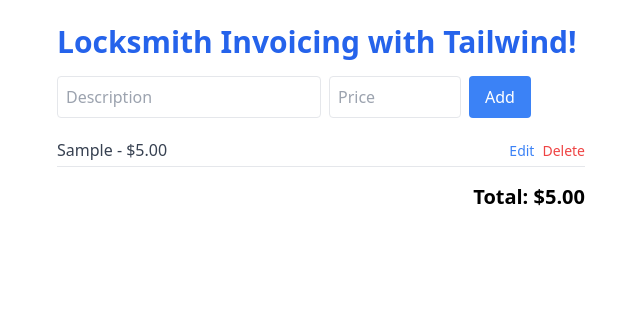
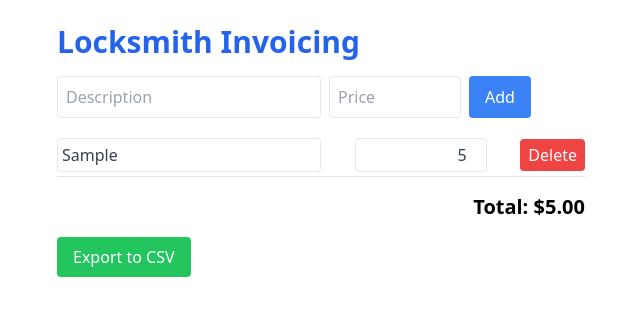
Before and after one commit to RussBeechly/locksmith-invoicing, a Next.js app: page / in a window 1280 px wide. Both pictures are taken after typing "Sample", "5" into the empty fields and a click on the button "Add". Shown: the top 316 px of the page, without its empty margins (319-959 px from the left). Built offline with nearby package versions, Linux system fonts and the light colour scheme.

Commit message:
Update index.tsx

```diff
--- a/pages/index.tsx
+++ b/pages/index.tsx
@@ -1,9 +1,7 @@
 "use client";
-
 import { useState, useEffect } from "react";
 
 type Item = {
-  id: number;
   desc: string;
   price: number;
 };
@@ -12,9 +10,8 @@
   const [items, setItems] = useState<Item[]>([]);
   const [desc, setDesc] = useState("");
   const [price, setPrice] = useState<number>(0);
-  const [editingId, setEditingId] = useState<number | null>(null);
 
-  // Load items from localStorage
+  // ✅ Load saved items from localStorage
   useEffect(() => {
     const saved = localStorage.getItem("invoiceItems");
     if (saved) {
@@ -22,52 +19,53 @@
     }
   }, []);
 
-  // Save items to localStorage
+  // ✅ Save items to localStorage whenever they change
   useEffect(() => {
     localStorage.setItem("invoiceItems", JSON.stringify(items));
   }, [items]);
 
   const addItem = () => {
     if (!desc || price <= 0) return;
-
-    if (editingId !== null) {
-      // Editing existing item
-      setItems((prev) =>
-        prev.map((item) =>
-          item.id === editingId ? { ...item, desc, price } : item
-        )
-      );
-      setEditingId(null);
-    } else {
-      // Adding new item
-      const newItem: Item = {
-        id: Date.now(),
-        desc,
-        price,
-      };
-      setItems((prev) => [...prev, newItem]);
-    }
-
+    const newItem: Item = { desc, price };
+    setItems((prev) => [...prev, newItem]);
     setDesc("");
     setPrice(0);
   };
 
-  const deleteItem = (id: number) => {
-    setItems((prev) => prev.filter((item) => item.id !== id));
+  const editItem = (index: number, newDesc: string, newPrice: number) => {
+    const updated = [...items];
+    updated[index] = { desc: newDesc, price: newPrice };
+    setItems(updated);
   };
 
-  const startEdit = (item: Item) => {
-    setEditingId(item.id);
-    setDesc(item.desc);
-    setPrice(item.price);
+  const deleteItem = (index: number) => {
+    setItems((prev) => prev.filter((_, i) => i !== index));
   };
 
   const total = items.reduce((sum, item) => sum + item.price, 0);
 
+  // ✅ EXPORT TO CSV FUNCTION
+  const exportToCSV = () => {
+    const header = "Description,Price\n";
+    const rows = items.map((item) => `${item.desc},${item.price}`).join("\n");
+    const totalRow = `\nTotal,${total.toFixed(2)}`;
+    const csvContent = header + rows + totalRow;
+
+    const blob = new Blob([csvContent], { type: "text/csv" });
+    const url = URL.createObjectURL(blob);
+    const link = document.createElement("a");
+    link.href = url;
+    link.download = "invoice.csv";
+    document.body.appendChild(link);
+    link.click();
+    document.body.removeChild(link);
+    URL.revokeObjectURL(url);
+  };
+
   return (
     <div className="p-6 max-w-xl mx-auto">
       <h1 className="text-3xl font-bold text-blue-600 mb-4">
-        Locksmith Invoicing with Tailwind!
+        Locksmith Invoicing
       </h1>
 
       <div className="flex gap-2 mb-4">
@@ -89,41 +87,52 @@
           onClick={addItem}
           className="bg-blue-500 text-white px-4 py-2 rounded hover:bg-blue-600"
         >
-          {editingId !== null ? "Update" : "Add"}
+          Add
         </button>
       </div>
 
       <ul className="space-y-2 mb-4">
-        {items.map((item) => (
+        {items.map((item, index) => (
           <li
-            key={item.id}
-            className="flex justify-between border-b py-1 text-gray-700"
+            key={index}
+            className="flex justify-between items-center border-b py-1 text-gray-700"
           >
-            <div>
-              <span className="font-medium">{item.desc}</span> - $
-              {item.price.toFixed(2)}
-            </div>
-            <div className="space-x-2">
-              <button
-                onClick={() => startEdit(item)}
-                className="text-sm text-blue-500 hover:underline"
-              >
-                Edit
-              </button>
-              <button
-                onClick={() => deleteItem(item.id)}
-                className="text-sm text-red-500 hover:underline"
-              >
-                Delete
-              </button>
-            </div>
+            <input
+              type="text"
+              value={item.desc}
+              onChange={(e) =>
+                editItem(index, e.target.value, item.price)
+              }
+              className="border p-1 rounded w-1/2"
+            />
+            <input
+              type="number"
+              value={item.price}
+              onChange={(e) =>
+                editItem(index, item.desc, Number(e.target.value))
+              }
+              className="border p-1 rounded w-1/4 text-right"
+            />
+            <button
+              onClick={() => deleteItem(index)}
+              className="bg-red-500 text-white px-2 py-1 rounded hover:bg-red-600"
+            >
+              Delete
+            </button>
           </li>
         ))}
       </ul>
 
-      <div className="text-right font-bold text-xl">
+      <div className="text-right font-bold text-xl mb-4">
         Total: ${total.toFixed(2)}
       </div>
+
+      <button
+        onClick={exportToCSV}
+        className="bg-green-500 text-white px-4 py-2 rounded hover:bg-green-600"
+      >
+        Export to CSV
+      </button>
     </div>
   );
 }
```
